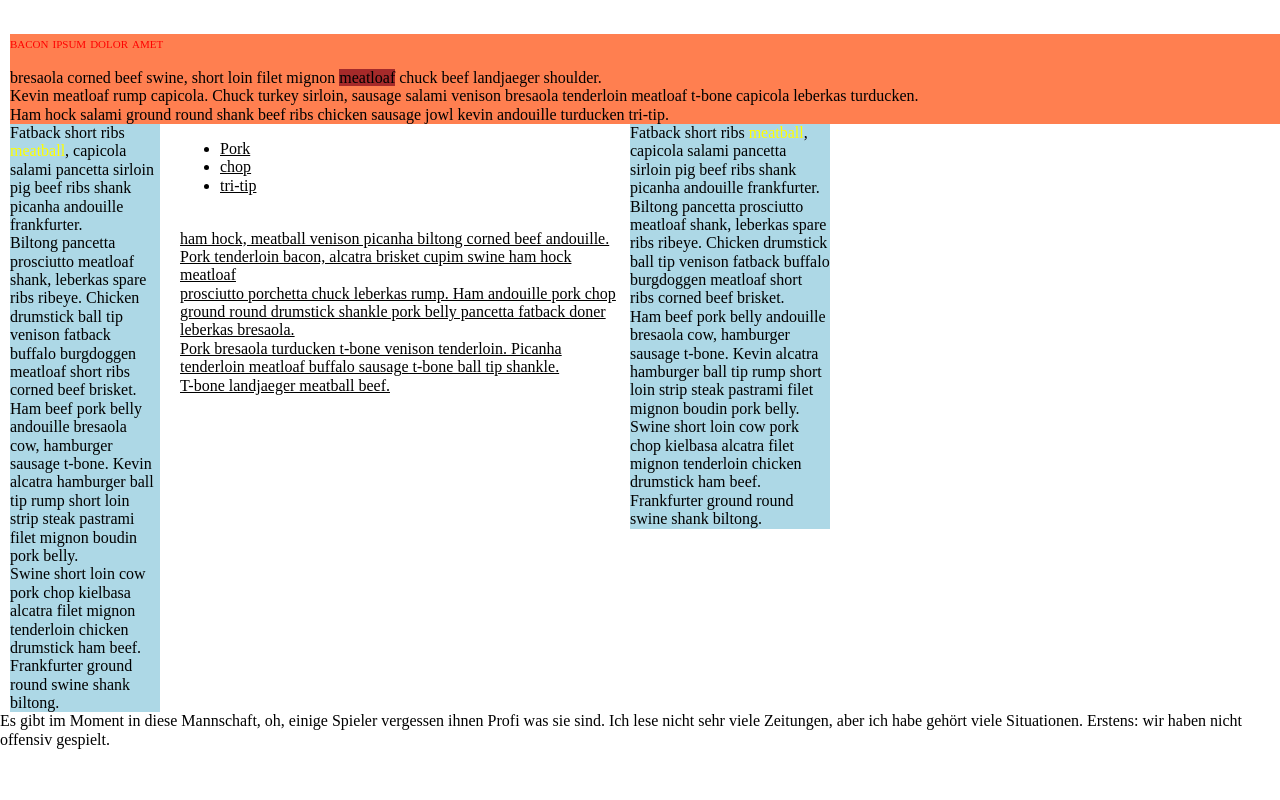
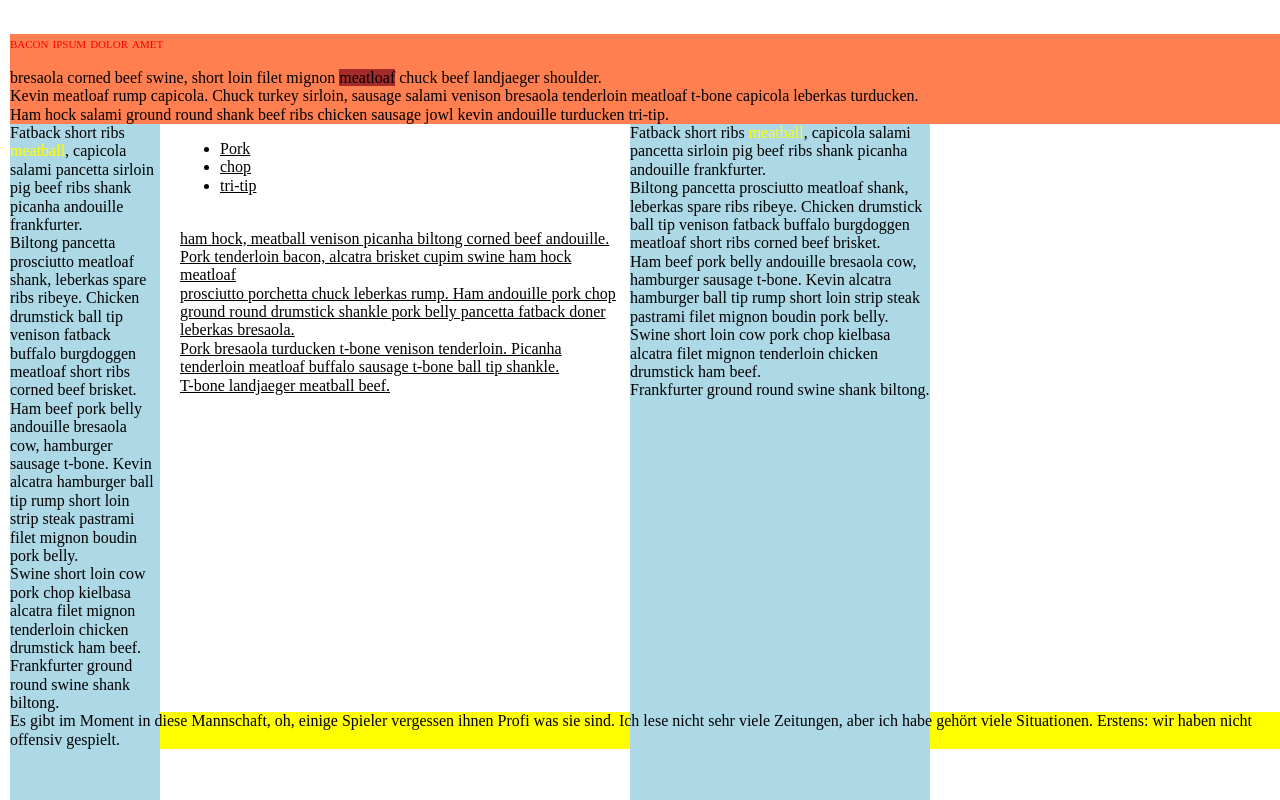
Before and after one commit to GlennStark/webpro1718, a plain HTML site: page html-css/abend2/index.html in a window 1280 px wide. Shown: the top 800 px of the page. Drawn offline with Linux system fonts and the light colour scheme.

Commit message:
chaos und unordnung gestiftet, snafu

```diff
--- a/html-css/abend2/style.css
+++ b/html-css/abend2/style.css
@@ -1,4 +1,5 @@
 div.aufschnitt1 {
+    max-height: 150px;
     margin-left: 10px;
     background-color: coral;
 }
@@ -11,31 +12,38 @@ p::first-line {
 }
 div.aufschnitt2 {
     max-width: 150px;
+    max-height: 800px;
     margin-left: 10px;
     margin-right: 20px;
     background-color: lightblue;
     float: left;
+    margin-bottom: -99999px;
+    padding-bottom: 99999px;
 }
 .homer {
     color: yellow;
 }
 div.aufschnitt3 {
     text-decoration: underline;
+    max-height: 800px;
     float: left;
     max-width: 450px;
+    margin-bottom: -99999px;
+    padding-bottom: 99999px;
 }
 div.aufschnitt4 {
-    width: 200px;
-
+    width: 300px;
     background-color: lightblue;
     float: left;
+    margin-bottom: -99999px;
+    padding-bottom: 99999px;
 }
 .clearfix {
     clear: both;
 }
 
-.footer {
-    max-width: 800px;
+footer {
+
     margin-left: 10px;
-    background-color: coral;
+    background-color: yellow;
 }
```
